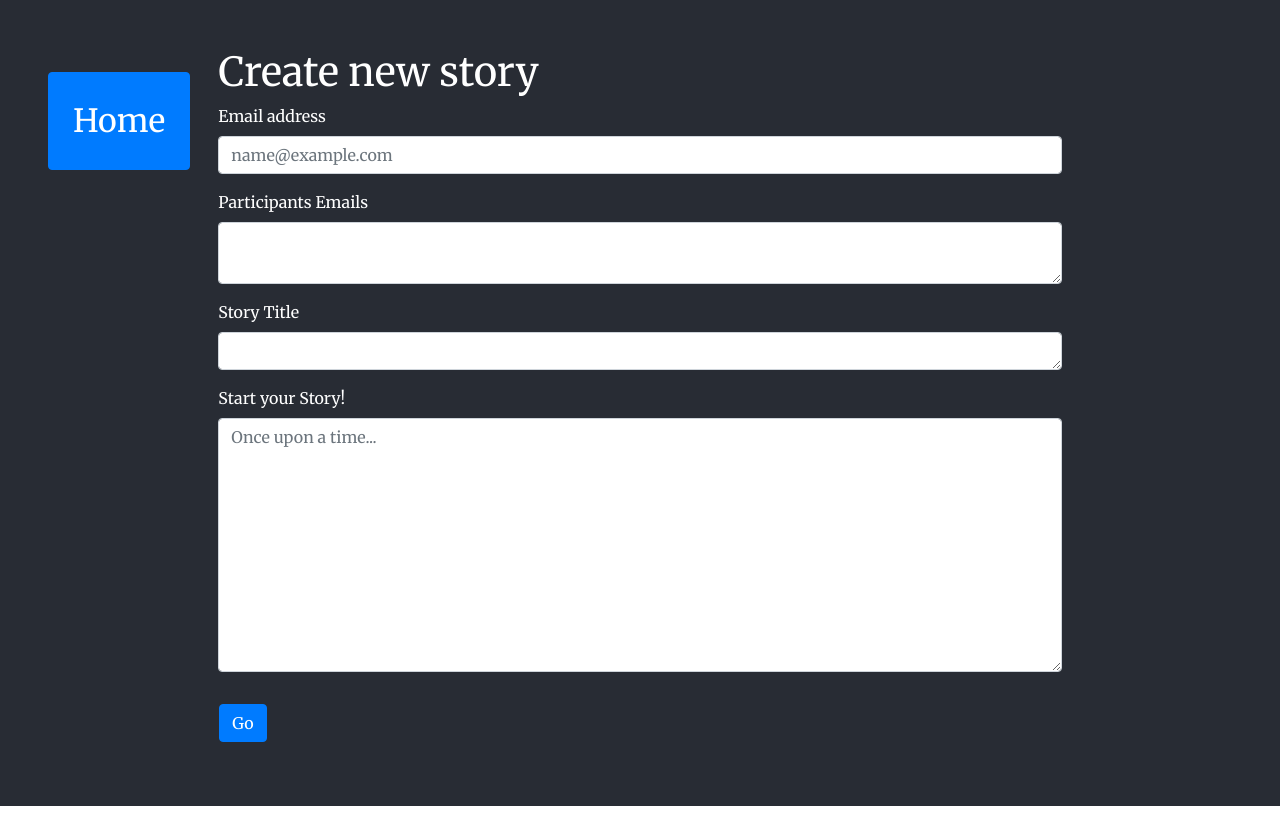
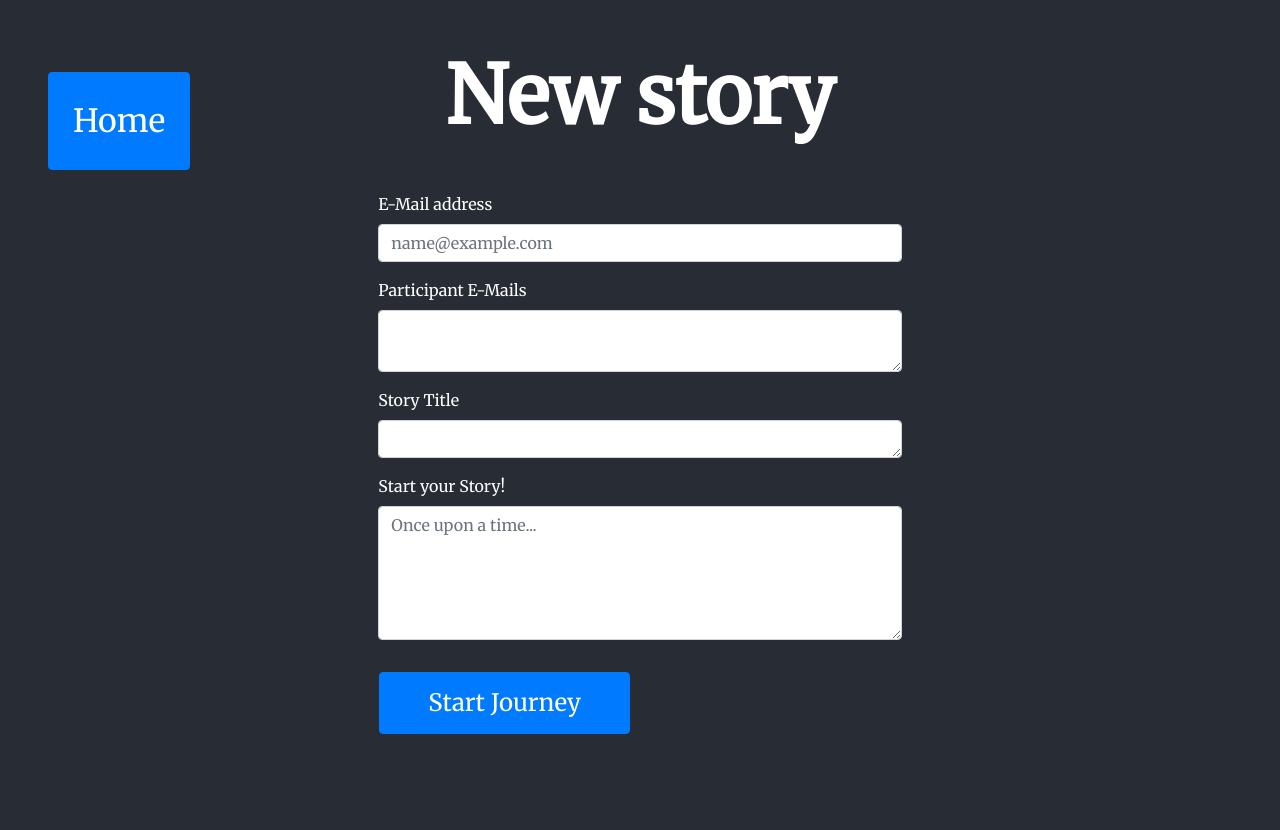
Before and after one commit to CivanErbay/tellzy, a React (Create React App) app: page /story in a window 1280 px wide. Before the commit the page ends 806 px from the top, so only its background shows below. Built offline with nearby package versions, Linux system fonts and the light colour scheme; no server answers.

Commit message:
styling creator false

```diff
--- a/src/App.css
+++ b/src/App.css
@@ -82,3 +82,14 @@
     margin-top: 1.5rem !important;
     margin-left: 3rem !important;
 }
+.form-cs-false {
+    margin: 3rem 10rem 2rem 10rem;
+}
+.h1-cs-false {
+    font-weight: bold;
+    font-size: 5rem;
+}
+.go-btn-cs-false {
+    padding: 0.5em 2em 0.5em 2em !important;
+    font-size: 1.5rem !important;
+}
--- a/src/Components/CreatingStory.jsx
+++ b/src/Components/CreatingStory.jsx
@@ -30,7 +30,12 @@ export default class CreatingStory extends Component {
     handleSubmit = async (event) => {
         event.preventDefault();
 
-    const { creatorEmail, storyTitle, storyText, participantsEmails } = this.state;
+        const {
+            creatorEmail,
+            storyTitle,
+            storyText,
+            participantsEmails,
+        } = this.state;
         const firstPart = {
             author: creatorEmail,
             timestamp: new Date(),
@@ -77,16 +82,24 @@ export default class CreatingStory extends Component {
 
     makeid(length) {
         var result = "";
-    var characters = "ABCDEFGHIJKLMNOPQRSTUVWXYZabcdefghijklmnopqrstuvwxyz0123456789";
+        var characters =
+            "ABCDEFGHIJKLMNOPQRSTUVWXYZabcdefghijklmnopqrstuvwxyz0123456789";
         var charactersLength = characters.length;
         for (var i = 0; i < length; i++) {
-      result += characters.charAt(Math.floor(Math.random() * charactersLength));
+            result += characters.charAt(
+                Math.floor(Math.random() * charactersLength)
+            );
         }
         return result;
     }
 
     render() {
-    const { submitSuccess, nextLink, isUnfold, nextParticipant } = this.state;
+        const {
+            submitSuccess,
+            nextLink,
+            isUnfold,
+            nextParticipant,
+        } = this.state;
         return (
             <div className="create-story">
                 <Row className="my-5">
@@ -107,43 +120,59 @@ export default class CreatingStory extends Component {
                                 <CopyToClipboard
                                     className="clipboard"
                                     text={nextLink}
-                  onCopy={() => this.setState({ isUnfold: true })}
+                                    onCopy={() =>
+                                        this.setState({ isUnfold: true })
+                                    }
                                 >
                                     <span>
                                         <Row className="row-cs-true p-3">
-                      <p className="mr-5 my-auto copy-cs-true">Copy Link</p>
+                                            <p className="mr-5 my-auto copy-cs-true">
+                                                Copy Link
+                                            </p>
                                             <img src="assets/images/copy.png" />
                                         </Row>
                                     </span>
                                 </CopyToClipboard>
                                 <p className="p-5 p-cs-true text-center">
-                  Copy link and send it to <strong>{nextParticipant}</strong>. Soon you'll get the whole
-                  story!
+                                    Copy link and send it to{" "}
+                                    <strong>{nextParticipant}</strong>. Soon
+                                    you'll get the whole story!
                                 </p>
                             </div>
                         ) : (
-              <>
-                <h1>Create new story</h1>
-                <Form onSubmit={this.handleSubmit}>
+                            <div>
+                                <h1 className="text-center h1-cs-false">
+                                    New story
+                                </h1>
+                                <Form
+                                    className="form-cs-false"
+                                    onSubmit={this.handleSubmit}
+                                >
                                     <Form.Group>
-                    <Form.Label>Email address</Form.Label>
+                                        <Form.Label>E-Mail address</Form.Label>
                                         <Form.Control
                                             required
                                             type="email"
                                             placeholder="name@example.com"
                                             name="creatorEmail"
-                      onChange={this.handleChange.bind(this)}
+                                            onChange={this.handleChange.bind(
+                                                this
+                                            )}
                                         />
                                     </Form.Group>
                                     {/* Participants */}
                                     <Form.Group>
-                    <Form.Label>Participants Emails</Form.Label>
+                                        <Form.Label>
+                                            Participant E-Mails
+                                        </Form.Label>
                                         <Form.Control
                                             required
                                             as="textarea"
                                             rows="2"
                                             name="participantsEmails"
-                      onChange={this.handleChange.bind(this)}
+                                            onChange={this.handleChange.bind(
+                                                this
+                                            )}
                                         />
                                     </Form.Group>
                                     {/* TITLE */}
@@ -154,27 +183,38 @@ export default class CreatingStory extends Component {
                                             as="textarea"
                                             rows="1"
                                             name="storyTitle"
-                      onChange={this.handleChange.bind(this)}
+                                            onChange={this.handleChange.bind(
+                                                this
+                                            )}
                                         />
                                     </Form.Group>
                                     {/* STAT STORY */}
                                     <Form.Group>
-                    <Form.Label>Start your Story!</Form.Label>
+                                        <Form.Label>
+                                            Start your Story!
+                                        </Form.Label>
                                         <Form.Control
                                             required
                                             as="textarea"
                                             placeholder="Once upon a time..."
-                      rows="10"
+                                            rows="5"
                                             name="storyText"
-                      onChange={this.handleChange.bind(this)}
+                                            onChange={this.handleChange.bind(
+                                                this
+                                            )}
                                         />
                                     </Form.Group>
 
                                     <Row className="d-flex justify-content-between p-3">
-                    <Button type="submit">Go</Button>
+                                        <Button
+                                            className="go-btn-cs-false"
+                                            type="submit"
+                                        >
+                                            Start Journey
+                                        </Button>
                                     </Row>
                                 </Form>
-              </>
+                            </div>
                         )}
                     </Col>
                     <Col sm={2}></Col>
--- a/src/Components/Landing.jsx
+++ b/src/Components/Landing.jsx
@@ -26,7 +26,7 @@ export default class Landing extends Component {
                         <div className="wrap">
                             <h3 className="h3">collective storytelling.</h3>
                             <h3>share your imagination.</h3>
-                            <h3>simple & easy.</h3>
+                            <h3>simple & exciting.</h3>
                         </div>
                     </Col>
                     <Col></Col>
```
Lines whose indentation alone changed are shown as unchanged.
